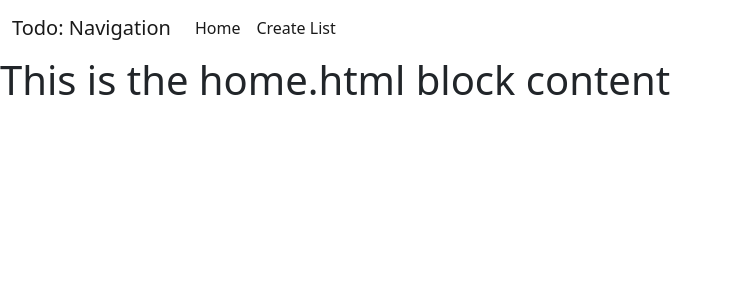
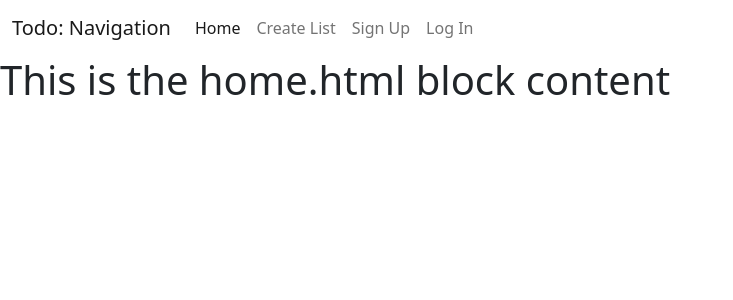
Before and after one commit to SolaraCI/capstone, a Django app: page / in a window 1280 px wide. Shown: the top 300 px of the page, without its empty margins (0-733 px from the left). Run offline with Django 4.2, Linux system fonts and the light colour scheme; data that the repository does not hold is empty.

Commit message:
add nav items to register and log in

```diff
--- a/templates/base.html
+++ b/templates/base.html
@@ -38,8 +38,16 @@
                             href="{% url 'home' %}">Home</a>
                     </li>
                     <li class="nav-item">
-                        <a class="nav-link {% if request.path == home_url %}active{% endif %}" aria-current="page"
+                        <a class="nav-link {% if request.path == create_list %}active{% endif %}" aria-current="page"
                             href="{% url 'create_list' %}">Create List</a>
+                    </li>
+                    <li class="nav-item">
+                        <a class="nav-link {% if request.path == register %}active{% endif %}" aria-current="page"
+                            href="{% url 'register' %}">Sign Up</a>
+                    </li>
+                    <li class="nav-item">
+                        <a class="nav-link {% if request.path == login %}active{% endif %}" aria-current="page"
+                            href="{% url 'login' %}">Log In</a>
                     </li>
                 </ul>
             </div>
```
